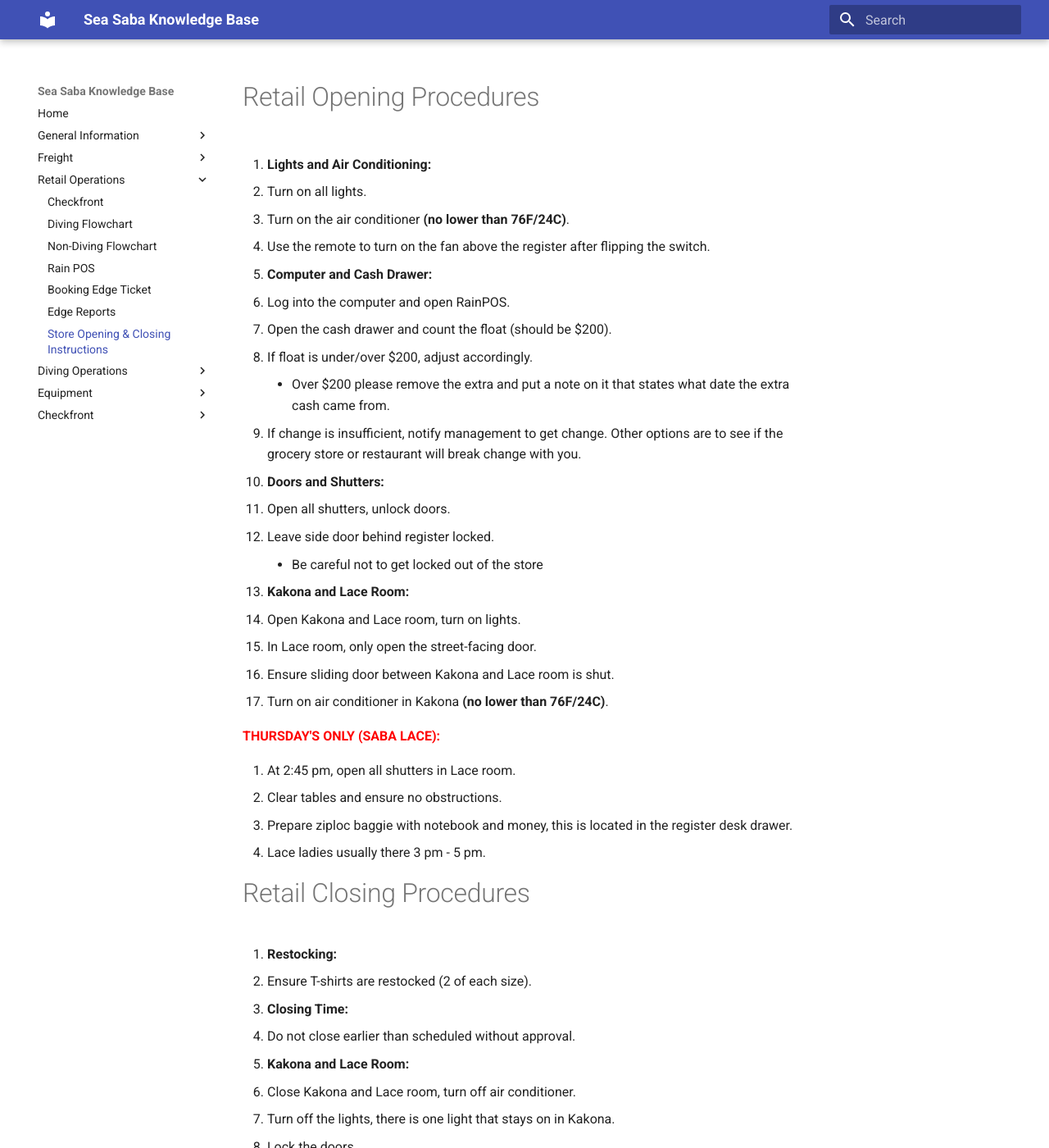
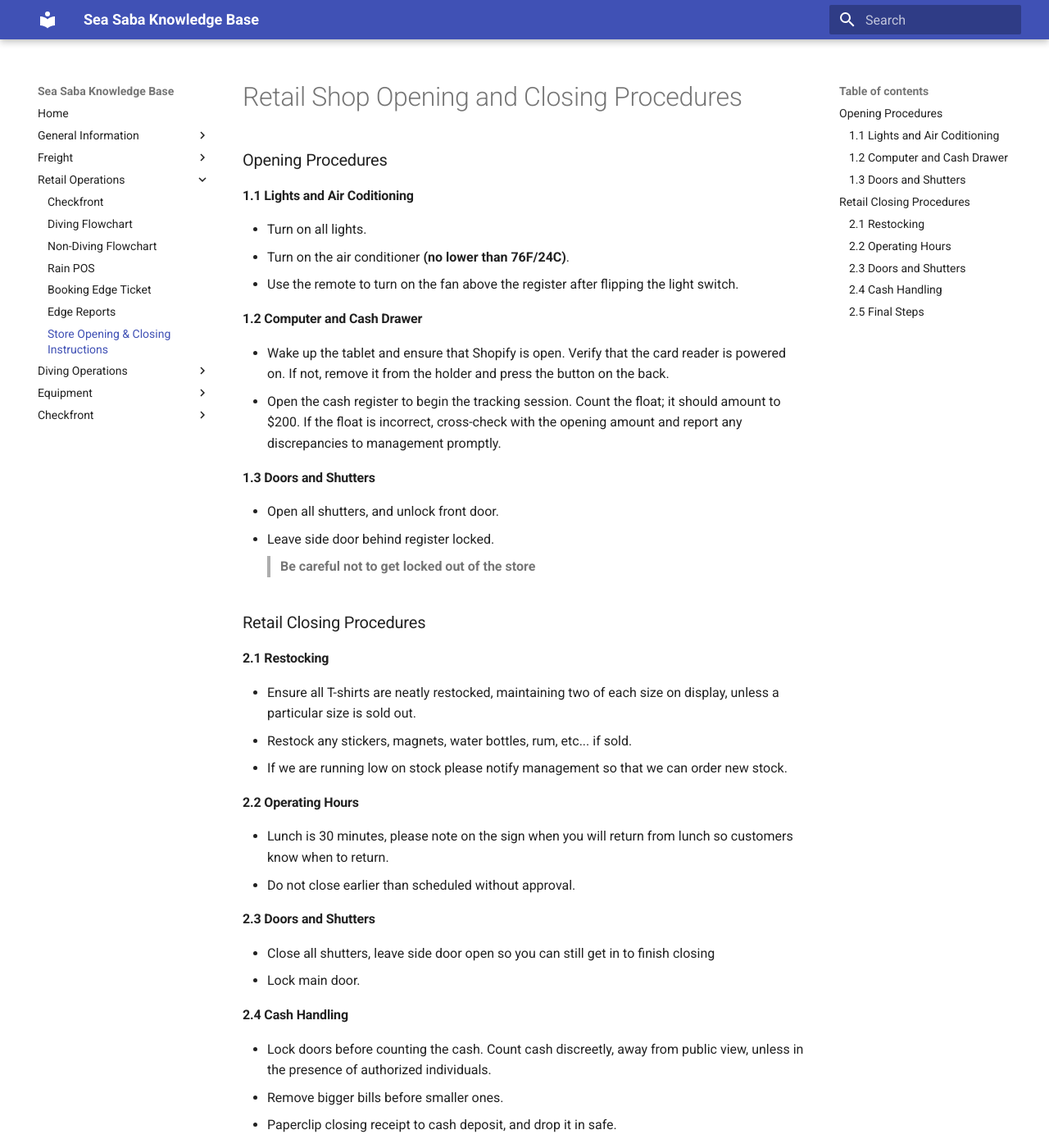
Before and after one commit to spizeck/Sea-Saba-Knowledge-Base, an MkDocs documentation site: the page built from docs/RetailOperations/RetailOpenClosing.md, in a window 1280 px wide and 1400 px high. Shown: the whole window at 82% size. Built offline with MkDocs 1.6.1 and Material for MkDocs 9.7.7, drawn with Linux system fonts in a browser that asks for light colours; some of the changed text lies outside the part shown.

Commit message:
On branch main Your branch is ahead of 'origin/main' by 3 commits.   (use "git push" to publish your local commits)
Changes to be committed:
	deleted:    docs/RetailOperations/RainPOS.md
	modified:   docs/RetailOperations/RetailOpenClosing.md
	new file:   docs/RetailOperations/ShopifyPOS.md

```diff
--- a/docs/RetailOperations/RetailOpenClosing.md
+++ b/docs/RetailOperations/RetailOpenClosing.md
@@ -1,66 +1,44 @@
-# Retail Opening Procedures
+# Retail Shop Opening and Closing Procedures
 
-1. **Lights and Air Conditioning:**
+### Opening Procedures
 
+#### 1.1 Lights and Air Coditioning
    - Turn on all lights.
    - Turn on the air conditioner **(no lower than 76F/24C)**.
-   - Use the remote to turn on the fan above the register after flipping the switch.
+   - Use the remote to turn on the fan above the register after flipping the light switch.
 
-2. **Computer and Cash Drawer:**
+#### 1.2 Computer and Cash Drawer
+   - Wake up the tablet and ensure that Shopify is open. Verify that the card reader is powered on. If not, remove it from the holder and press the button on the back.
+   - Open the cash register to begin the tracking session. Count the float; it should amount to $200. If the float is incorrect, cross-check with the opening amount and report any discrepancies to management promptly.
 
-   - Log into the computer and open RainPOS.
-   - Open the cash drawer and count the float (should be $200).
-   - If float is under/over $200, adjust accordingly.
-     - Over $200 please remove the extra and put a note on it that states what date the extra cash came from.
-   - If change is insufficient, notify management to get change. Other options are to see if the grocery store or restaurant will break change with you.
+#### 1.3 Doors and Shutters
+   - Open all shutters, and unlock front door.
+   - Leave side door behind register locked.
+> **Be careful not to get locked out of the store**
 
-3. **Doors and Shutters:**
+### Retail Closing Procedures
 
-   - Open all shutters, unlock doors.
-   - Leave side door behind register locked.
-     - Be careful not to get locked out of the store
+#### 2.1 Restocking
+   - Ensure all T-shirts are neatly restocked, maintaining two of each size on display, unless a particular size is sold out.
+   - Restock any stickers, magnets, water bottles, rum, etc... if sold.
+   - If we are running low on stock please notify management so that we can order new stock.
 
-4. **Kakona and Lace Room:**
-   - Open Kakona and Lace room, turn on lights.
-   - In Lace room, only open the street-facing door.
-   - Ensure sliding door between Kakona and Lace room is shut.
-   - Turn on air conditioner in Kakona **(no lower than 76F/24C)**.
-
-<span style="color: red;"> **THURSDAY'S ONLY (SABA LACE):**
-
-1. At 2:45 pm, open all shutters in Lace room.
-2. Clear tables and ensure no obstructions.
-3. Prepare ziploc baggie with notebook and money, this is located in the register desk drawer.
-4. Lace ladies usually there 3 pm - 5 pm.
-
-# Retail Closing Procedures
-
-1. **Restocking:**
-   - Ensure T-shirts are restocked (2 of each size).
-
-2. **Closing Time:**
-
+#### 2.2 Operating Hours
+   - Lunch is 30 minutes, please note on the sign when you will return from lunch so customers know when to return.
    - Do not close earlier than scheduled without approval.
 
-3. **Kakona and Lace Room:**
-
-   - Close Kakona and Lace room, turn off air conditioner.
-   - Turn off the lights, there is one light that stays on in Kakona.
-   - Lock the doors
-
-4. **Doors and Shutters:**
-
+#### 2.3 Doors and Shutters
    - Close all shutters, leave side door open so you can still get in to finish closing
    - Lock main door.
 
-5. **Register and Cash:**
+#### 2.4 Cash Handling
+   - Lock doors before counting the cash. Count cash discreetly, away from public view, unless in the presence of authorized individuals.
+   - Remove bigger bills before smaller ones.
+   - Paperclip closing receipt to cash deposit, and drop it in safe.
 
-   - Lock doors before closing out the register.
-   - Count cash, adjust float ($200) for next day.
-   - Remove bigger bills before smaller ones.
-   - Paperclip closing receipt to deposit, drop money in safe.
-
-6. **Final Steps:**
+#### 2.5 Final Steps
    - Take out the trash if full.
    - Turn off air conditioner and lights.
-   - Lock side door, close shutter.
+   - Lock side door, and close and lock the shutter.
+
+> **NOTE:** Any deviations from these procedures should be communicated to management immediately. These protocols are designed to ensure operational efficiency, security, and a pleasant shopping experience for our customers. Thank you for your attention to detail and dedication to maintaining our store's standards.
```
Also changed, not shown: docs/RetailOperations/RainPOS.md (deleted, +0 -161 lines), docs/RetailOperations/ShopifyPOS.md (added).
